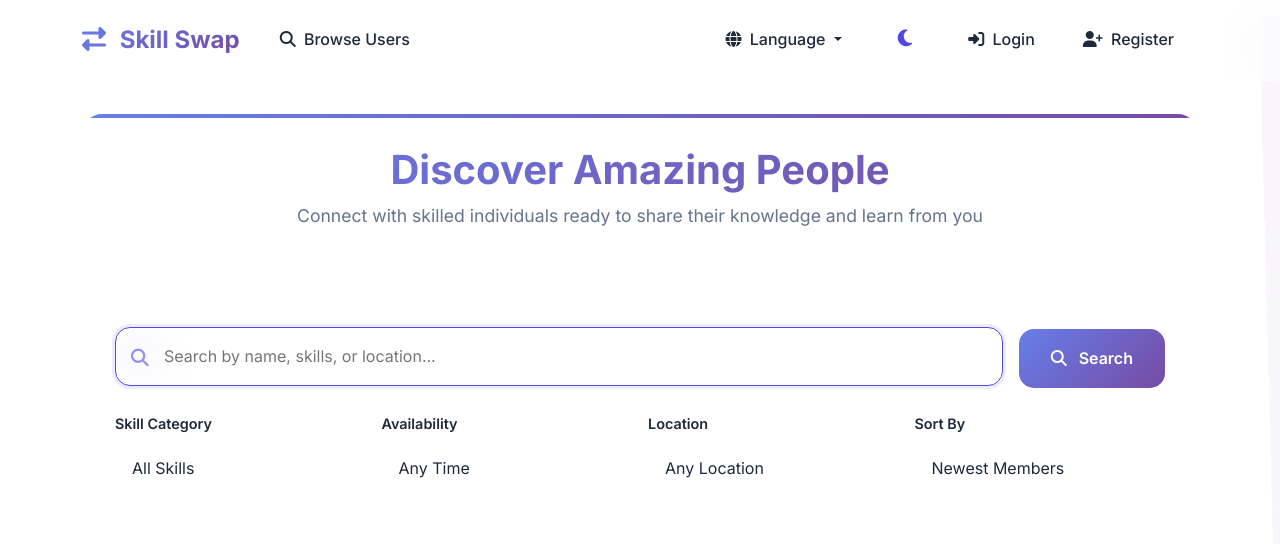
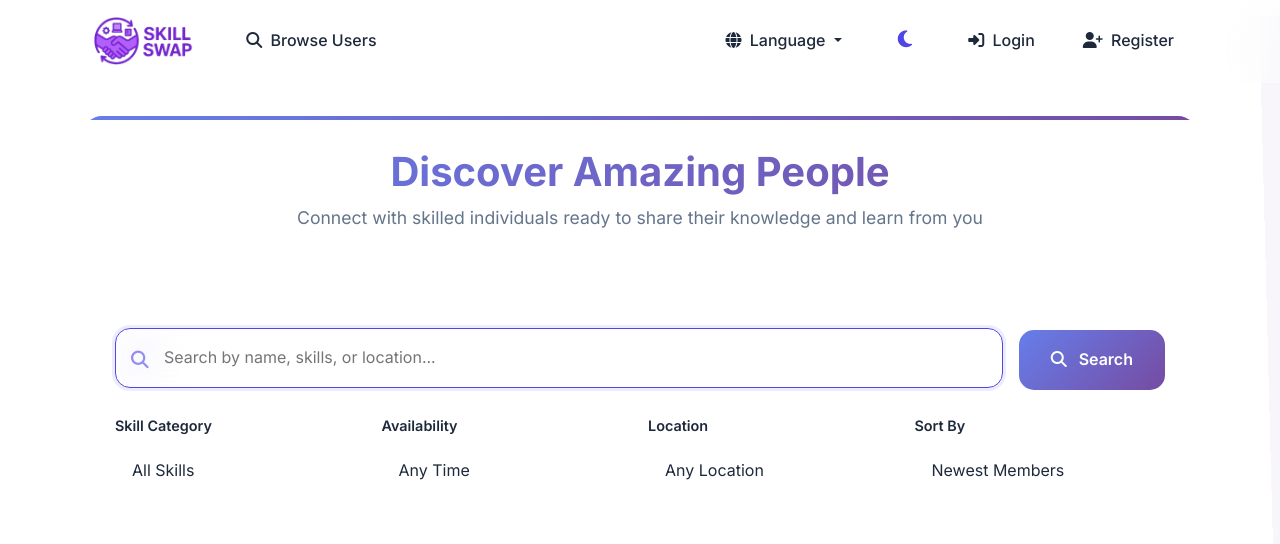
Before and after one commit to ArnavLabh/Odoo-Hackathon-2025-Team-3661, a Flask app: page /browse in a window 1280 px wide. Shown: the top 544 px of the page. Run offline with Flask 3, Linux system fonts and the light colour scheme.

Commit message:
Added SkillSwap logo

```diff
--- a/templates/base.html
+++ b/templates/base.html
@@ -39,11 +39,9 @@
     <nav class="navbar navbar-expand-lg">
         <div class="container">
             <!-- Brand -->
-            <a class="navbar-brand" href="{{ url_for('main.index') }}">
-                <i class="fas fa-exchange-alt me-2"></i>
-                <span data-translate="skill-swap">Skill Swap</span>
+            <a class="navbar-brand d-flex align-items-center py-0" href="{{ url_for('main.index') }}" style="height: 50px;">
+                <img src="{{ url_for('static', filename='img/logo-skillswap.png') }}" alt="Skill Swap Logo" style="height: 100px; max-height: 100%; width: auto;" class="me-2">
             </a>
-
             <!-- Mobile Toggle -->
             <button class="navbar-toggler" type="button" data-bs-toggle="collapse" data-bs-target="#navbarNav" aria-controls="navbarNav" aria-expanded="false" aria-label="Toggle navigation">
                 <span class="navbar-toggler-icon">
@@ -166,10 +164,9 @@
                 <div class="row">
                     <div class="col-lg-4 col-md-6 mb-4">
                         <div class="footer-section">
-                            <h5 class="mb-3">
-                                <i class="fas fa-exchange-alt me-2"></i>
-                                <span data-translate="skill-swap">Skill Swap</span>
-                            </h5>
+                            <a class="footer-brand d-flex flex-column align-items-center justify-content-center mb-3" href="{{ url_for('main.index') }}"></a>
+                                <img src="{{ url_for('static', filename='img/logo-skillswap.png') }}" alt="Skill Swap Logo" height="100">
+                            </a>
                             <p class="footer-text" data-translate="tagline">Swap skills. Grow together.</p>
                             <div class="social-links">
                                 <a href="https://www.instagram.com/skill_swap_3661/" class="me-3"><i class="fab fa-instagram"></i></a>
```
Also changed, not shown: static/img/logo-skillswap.png (added).
